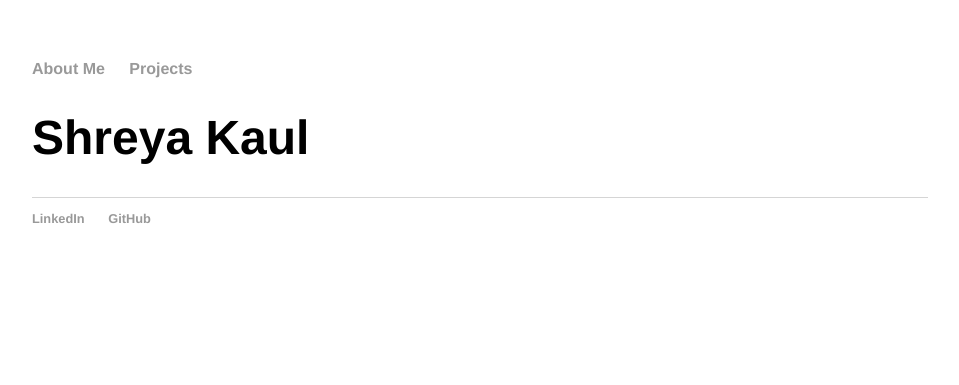
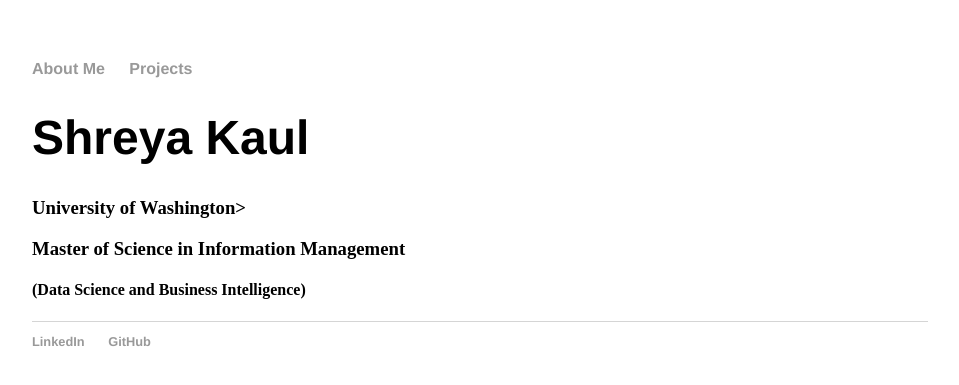
Before and after one commit to shreyakaul/shreyakaul.github.io, a Jekyll site: the page built from index.html, in a window 1280 px wide. Shown: the top 385 px of the page, without its empty margins (160-1119 px from the left). Built offline with Jekyll 4.4.1, drawn with Linux system fonts in a browser that asks for light colours.

Commit message:
Update index.html

```diff
--- a/index.html
+++ b/index.html
@@ -4,5 +4,8 @@ title: About Me
 ---
 <div class="blurb">
 	<h1>Shreya Kaul</h1>
+	<h3> University of Washington></h3>
+      	<h3>Master of Science in Information Management</h3>
+	<h4>(Data Science and Business Intelligence)</h4>
 
 </div><!-- /.blurb -->
```
